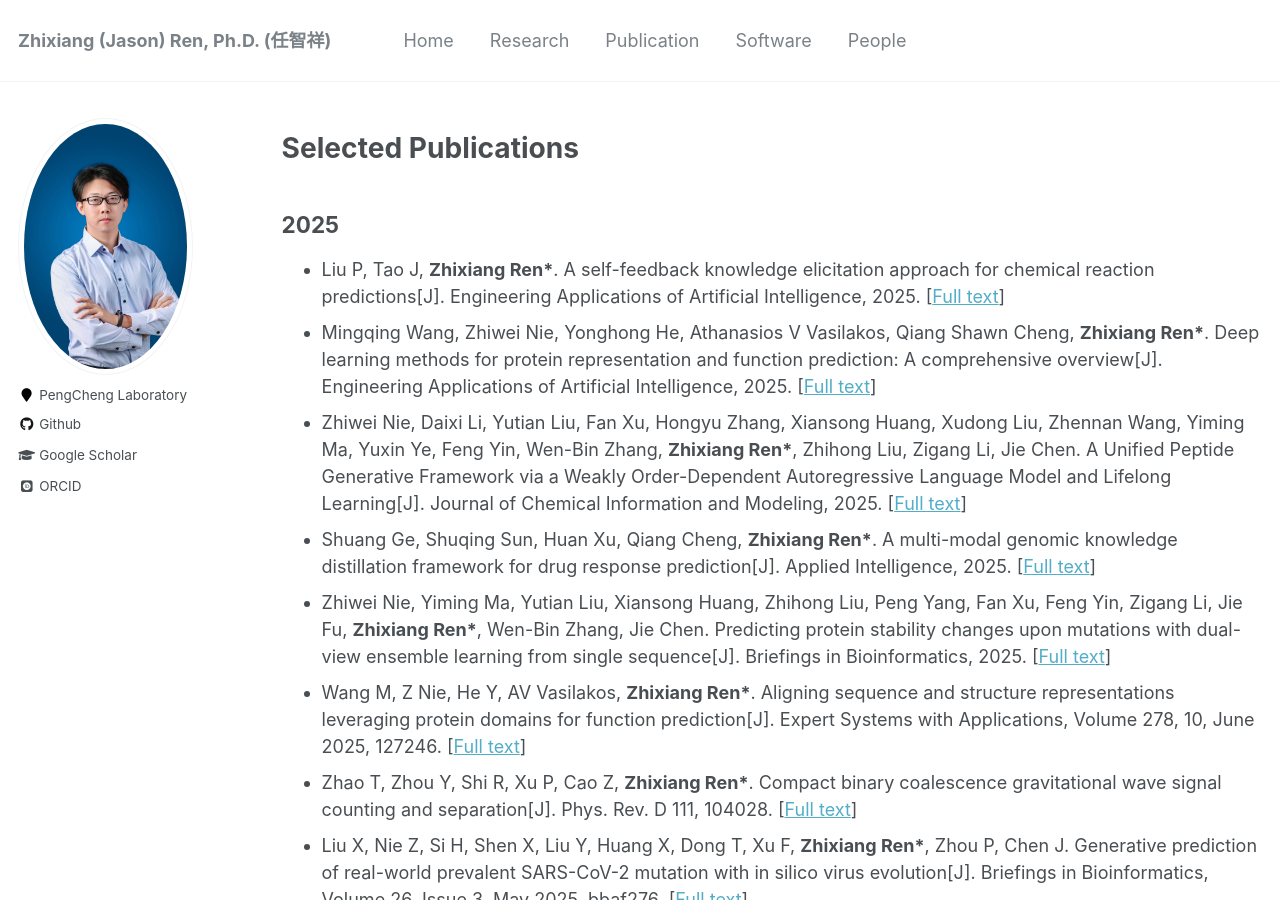
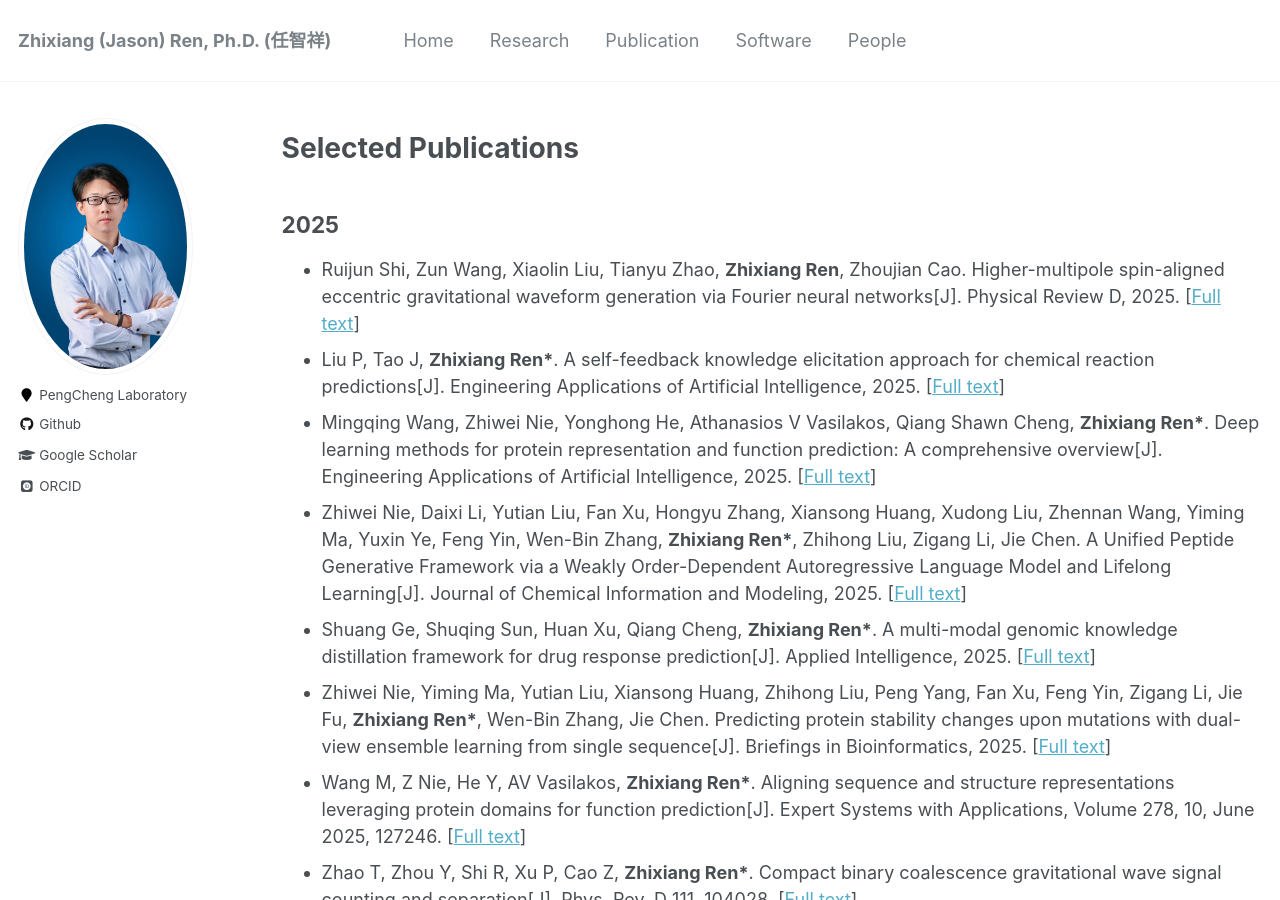
Before and after one commit to zhixiang-ren/zhixiang-ren.github.io, a Jekyll site: the page built from _pages/Publication.html, in a window 1280 px wide and 900 px high. Built offline with Jekyll 4.4.1, drawn with Linux system fonts in a browser that asks for light colours; some web fonts are replaced.

Commit message:
Update Publication.html

```diff
--- a/_pages/Publication.html
+++ b/_pages/Publication.html
@@ -10,6 +10,7 @@ author_profile: true
 <!-- 2025 年的论文 -->
 <h2>2025</h2>
 <ul>
+    <li>Ruijun Shi, Zun Wang, Xiaolin Liu, Tianyu Zhao, <strong>Zhixiang Ren</strong>, Zhoujian Cao. Higher-multipole spin-aligned eccentric gravitational waveform generation via Fourier neural networks[J]. Physical Review D, 2025. [<a href="https://journals.aps.org/prd/abstract/10.1103/hzsq-5v2n" target="_blank">Full text</a>]</li>
     <li>Liu P, Tao J, <strong>Zhixiang Ren*</strong>. A self-feedback knowledge elicitation approach for chemical reaction predictions[J]. Engineering Applications of Artificial Intelligence, 2025. [<a href="https://www.sciencedirect.com/science/article/abs/pii/S0952197625011133" target="_blank">Full text</a>]</li>
     <li>Mingqing Wang, Zhiwei Nie, Yonghong He, Athanasios V Vasilakos, Qiang Shawn Cheng, <strong>Zhixiang Ren*</strong>. Deep learning methods for protein representation and function prediction: A comprehensive overview[J]. Engineering Applications of Artificial Intelligence, 2025. [<a href="https://www.sciencedirect.com/science/article/abs/pii/S0952197625009777" target="_blank">Full text</a>]</li>
     <li>Zhiwei Nie, Daixi Li, Yutian Liu, Fan Xu, Hongyu Zhang, Xiansong Huang, Xudong Liu, Zhennan Wang, Yiming Ma, Yuxin Ye, Feng Yin, Wen-Bin Zhang, <strong>Zhixiang Ren*</strong>, Zhihong Liu, Zigang Li, Jie Chen. A Unified Peptide Generative Framework via a Weakly Order-Dependent Autoregressive Language Model and Lifelong Learning[J]. Journal of Chemical Information and Modeling, 2025. [<a href="https://pubs.acs.org/doi/abs/10.1021/acs.jcim.5c00623" target="_blank">Full text</a>]</li>
```
